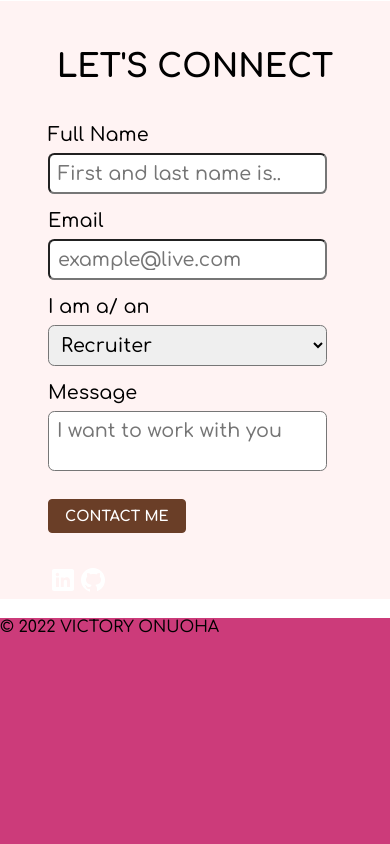
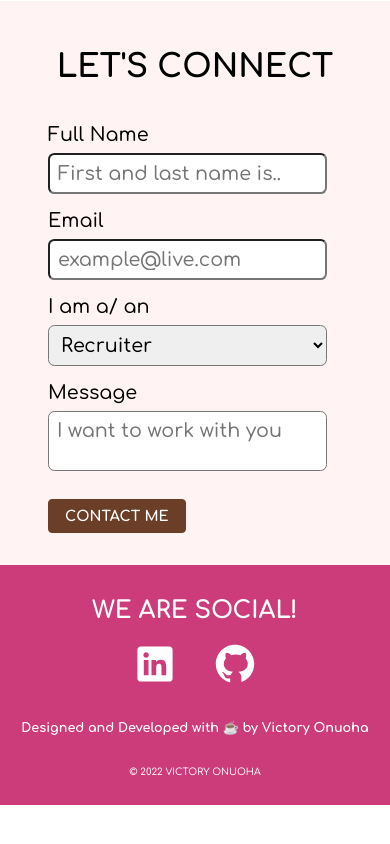
Before and after one commit to VictoryOnuoha/VICTORY-FOLIO-2.0, a React (Create React App) app: page / in a window 390 px wide. Shown: the part 5397-6241 px from the top of the page. After the commit the page ends 6202 px from the top, so only its background shows below. Built offline with nearby package versions, Linux system fonts and the light colour scheme.

Commit message:
Modified styling for footer for mobile queries

```diff
--- a/src/components/contact/contact.js
+++ b/src/components/contact/contact.js
@@ -1,7 +1,6 @@
 import React, {useState} from "react";
 import './contact.scss';
-import linkedin from '../../assets/icons/linkedin-white.svg';
-import github from '../../assets/icons/github-white.svg'
+
 import contactImage from '../../assets/images/contact-image.svg';
 import emailjs from '@emailjs/browser';
 
@@ -98,10 +97,7 @@ function Contact() {
                         <section className='contact__button-box'>
                         <input type='submit' name='submit' value="CONTACT ME" className='contact__button'/>
                         </section>
-                        <section className="footer__link-box">
-                            <img alt='logo and link for linkledn page' src={linkedin} className='footer__linkedin-link' />
-                            <img alt='logo and link for github' src={github} className='footer__github-link' />
-                        </section>
+
                     </article>
                 </form>
                 <section>
--- a/src/components/footer/footer.js
+++ b/src/components/footer/footer.js
@@ -1,17 +1,25 @@
 import { HashLink } from "react-router-hash-link";
 import logo from '../../assets/icons/logo-pink.png';
+import linkedin from '../../assets/icons/linkedin-white.svg';
+import github from '../../assets/icons/github-white.svg'
 
 import './footer.scss';
 function Footer() {
     return (
         <main className='footer'>
-
-            <section>
-                <h3></h3>
+            <section className='footer__social-box'>
+                <h3 className='footer__social-title' > WE ARE SOCIAL! </h3>
+            </section>
+            <section className="footer__link-box">
+                <img alt='logo and link for linkledn page' src={linkedin} className='footer__linkedin-link' />
+                <img alt='logo and link for github' src={github} className='footer__github-link' />
+            </section>
+            <section className='footer__author-box' >
+                <h4 className='footer__author' >Designed and Developed with ☕ by Victory Onuoha </h4>
             </section>
 
-            <section>
-              &copy; 2022 VICTORY ONUOHA
+            <section className="footer__copyright-box" >
+             <span className='footer__copyright' > &copy; 2022 VICTORY ONUOHA</span>
             </section>
     </main>
     )
--- a/src/components/footer/footer.scss
+++ b/src/components/footer/footer.scss
@@ -2,17 +2,38 @@
 @use '../../styles/partials/mixins';
 .footer {
     background-color: colors.$background-blush;
-    height: 20rem;
-
-    &__link {
-        list-style-type: none;
-        margin: 0;
-        padding: 1rem 2rem;
+    height: 15rem;
+    &__social-title {
+        margin: 0 3rem;
+        padding: 2rem 0 1rem 0;
+        text-align: center;
+        color: colors.$primary-white;
+        font-size: 1.5rem ;
+    }
+    &__link-box {
         display: flex;
-        justify-content: space-between;
+        justify-content: center;
     }
     &__link-item {
         text-decoration: none;
         padding: 0 0.4rem;
     }
+    &__linkedin-link,
+    &__github-link {
+        padding: 0 1rem;
+        width: 5rem;
+    }
+    &__author {
+        color: colors.$primary-white;
+        font-size: 0.8rem;
+        margin: 2rem 1rem ;
+        text-align: center;
+    }
+    &__copyright {
+        color: colors.$primary-white;
+        font-size: 0.6rem;
+        margin: 2rem 1rem ;
+        display: flex;
+        justify-content: center;
+    }
 }
```
